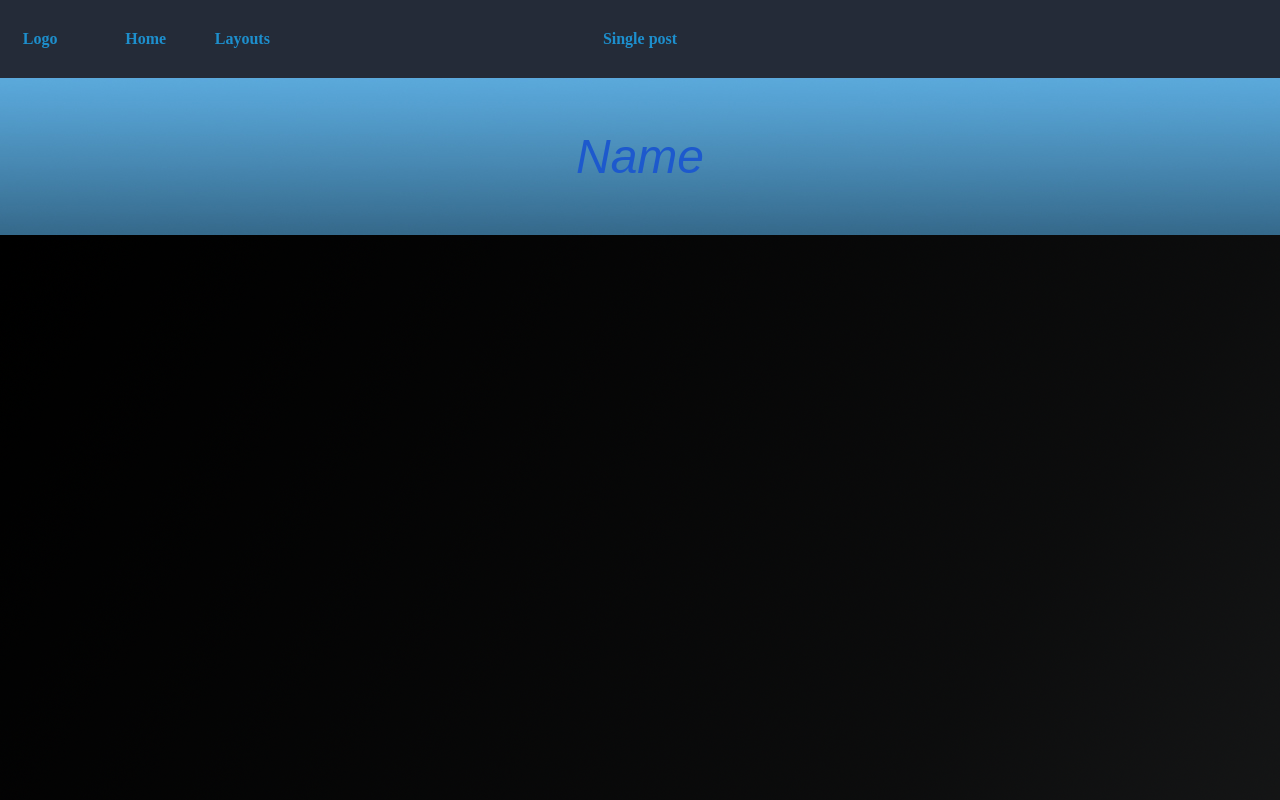
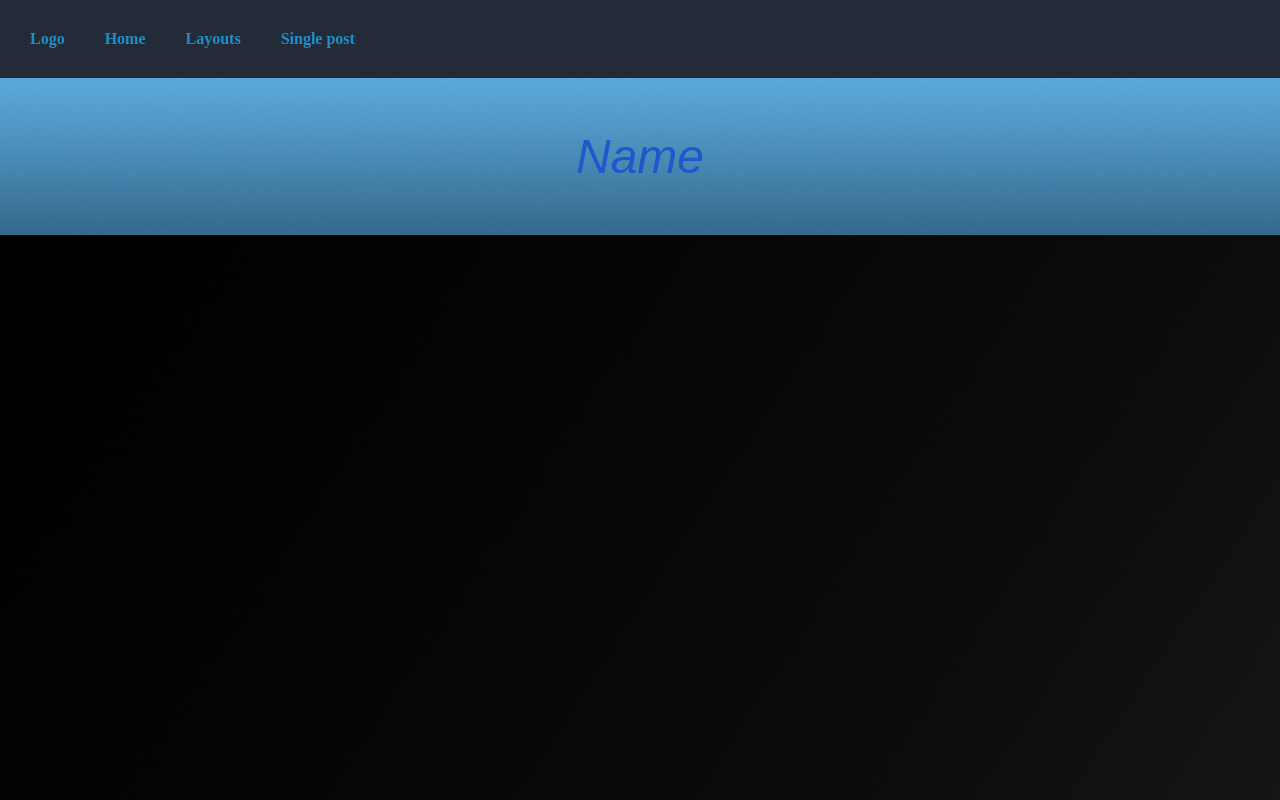
Before and after one commit to Fithanso/SuperRepository, a plain HTML site: page abyss/index.html in a window 1280 px wide. Shown: the top 800 px of the page. Drawn offline with Linux system fonts and the light colour scheme.

Commit message:
first bug fixed

```diff
--- a/abyss/Abyss.style/abStyle.css
+++ b/abyss/Abyss.style/abStyle.css
@@ -6,6 +6,7 @@ body {
      background-image: url(abyss-fade.jpeg);
  }
 #navbar {
+  overflow: hidden;/*поведение при перенаполнении*/
   margin: 0;
   padding: 0;
   list-style-type: none;
@@ -15,6 +16,8 @@ body {
 }
 #navbar li {
  display: inline;
+ float: left;
+ margin-left: 20px;
  }
 
 #navbar a {
@@ -26,25 +29,20 @@ body {
 }
 
 
-  #navbar #logo {
+  #logo {
  	color: #1D59CD;
-  position: absolute;
-  left: 1%;
- }
- #navbar #home {
-  position: absolute;
-  left: 9%;
 
  }
- #navbar #layouts {
-  position: absolute;
-  left: 16%;
+  #home {
+
+
+ }
+  #layouts {
 
  }
 
- #navbar #s.post {
-  position: absolute;
-  left: 20%;
+  #spost {
+
  }
 
  #Name {
--- a/abyss/index.html
+++ b/abyss/index.html
@@ -12,7 +12,7 @@
   <li id="logo"><a href="#">Logo</a></li>
   <li id="home"><a href="#">Home</a></li>
   <li id="layouts"><a href="#">Layouts</a></li>
-  <li id="s.post"><a href="#">Single post</a></li>
+  <li id="spost"><a href="#">Single post</a></li>
 </ul>
 <div id="Name"><span>Name</span></div>
 
```
